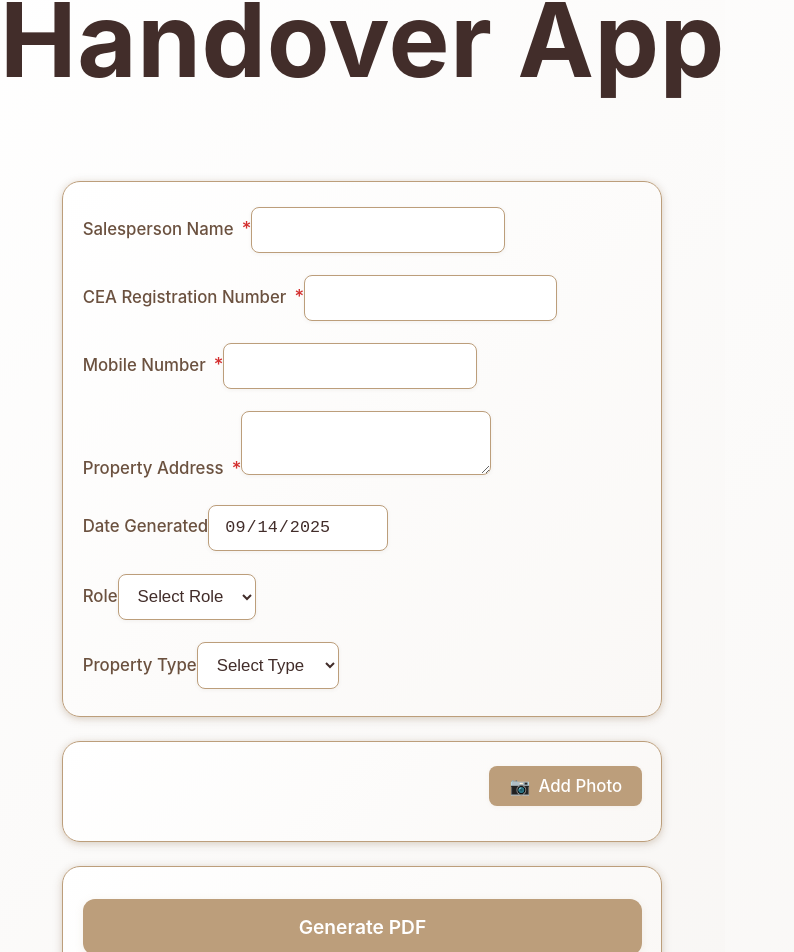
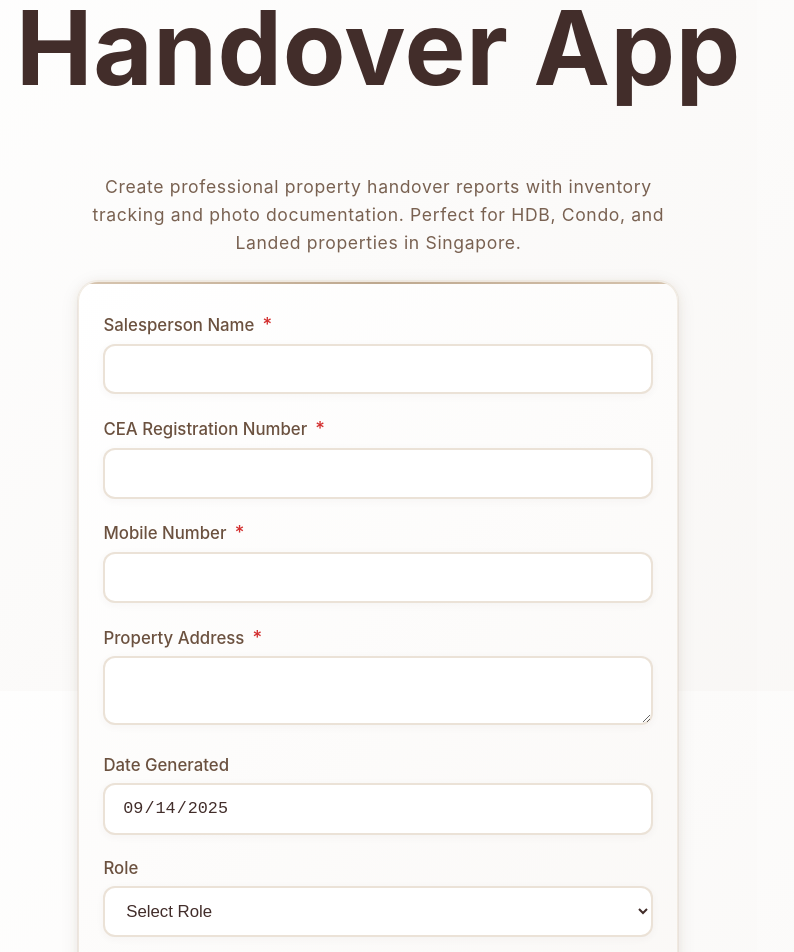
Before and after one commit to Yt9991/handover-app, a React (Vite) app: page / in a window 1280 px wide. Shown: the part 109-1061 px from the top of the page, without its empty margins (0-794 px from the left). Built offline with nearby package versions, Linux system fonts and the light colour scheme.

Commit message:
Beautify app: add intro text, background effects, improved styling, hover animations

```diff
--- a/src/App.css
+++ b/src/App.css
@@ -4,16 +4,44 @@ body, #root, .handover-app-root {
   padding: 0;
   font-family: 'Inter', 'Nunito', system-ui, Avenir, Helvetica, Arial, sans-serif;
   background: linear-gradient(135deg, #ffffff 0%, #f8f6f4 100%);
+  background-attachment: fixed;
   color: #422d2a;
+  position: relative;
+}
+
+.handover-app-root::before {
+  content: '';
+  position: fixed;
+  top: 0;
+  left: 0;
+  width: 100%;
+  height: 100%;
+  background:
+    radial-gradient(circle at 20% 80%, rgba(188, 158, 123, 0.1) 0%, transparent 50%),
+    radial-gradient(circle at 80% 20%, rgba(188, 158, 123, 0.08) 0%, transparent 50%),
+    radial-gradient(circle at 40% 40%, rgba(188, 158, 123, 0.05) 0%, transparent 50%);
+  pointer-events: none;
+  z-index: -1;
 }
 
 .handover-header {
   text-align: center;
-  padding: 1.5rem 0 1rem 0;
+  padding: 2rem 1rem 1.5rem 1rem;
   color: #422d2a;
   font-size: 2rem;
   font-weight: 700;
   letter-spacing: 0.02em;
+  position: relative;
+}
+
+.handover-intro {
+  max-width: 600px;
+  margin: 1rem auto 0 auto;
+  color: #6b513f;
+  font-size: 1.1rem;
+  line-height: 1.6;
+  font-weight: 400;
+  opacity: 0.9;
 }
 
 .handover-main {
@@ -26,11 +54,36 @@ body, #root, .handover-app-root {
 }
 
 .handover-section {
-  border-radius: 18px;
-  box-shadow: 0 2px 12px rgba(66, 45, 42, 0.1), 0 1.5px 6px rgba(188, 158, 123, 0.3);
+  border-radius: 20px;
+  box-shadow:
+    0 4px 20px rgba(66, 45, 42, 0.08),
+    0 2px 8px rgba(188, 158, 123, 0.15),
+    0 0 0 1px rgba(188, 158, 123, 0.1);
   background: linear-gradient(135deg, #ffffff 0%, #faf8f6 100%);
-  border: 1.5px solid #bc9e7b;
-  padding: 1.5rem 1.2rem;
+  border: 1px solid rgba(188, 158, 123, 0.2);
+  padding: 1.8rem 1.5rem;
+  transition: all 0.3s ease;
+  position: relative;
+  overflow: hidden;
+}
+
+.handover-section::before {
+  content: '';
+  position: absolute;
+  top: 0;
+  left: 0;
+  right: 0;
+  height: 2px;
+  background: linear-gradient(90deg, #bc9e7b, #936f45, #bc9e7b);
+  opacity: 0.6;
+}
+
+.handover-section:hover {
+  transform: translateY(-2px);
+  box-shadow:
+    0 8px 30px rgba(66, 45, 42, 0.12),
+    0 4px 12px rgba(188, 158, 123, 0.2),
+    0 0 0 1px rgba(188, 158, 123, 0.15);
 }
 
 .handover-placeholder {
@@ -43,20 +96,44 @@ body, #root, .handover-app-root {
 
 .handover-submit-btn {
   width: 100%;
-  background: #bc9e7b;
+  background: linear-gradient(135deg, #bc9e7b 0%, #936f45 100%);
   color: #fff;
   border: none;
-  border-radius: 12px;
+  border-radius: 16px;
   font-size: 1.2rem;
   font-weight: 600;
-  padding: 1rem 0;
+  padding: 1.2rem 0;
   margin-top: 0.5rem;
-  box-shadow: 0 2px 8px rgba(188, 158, 123, 0.15);
-  transition: background 0.2s;
+  box-shadow: 0 4px 16px rgba(188, 158, 123, 0.25);
+  transition: all 0.3s ease;
   cursor: pointer;
+  position: relative;
+  overflow: hidden;
 }
+
+.handover-submit-btn::before {
+  content: '';
+  position: absolute;
+  top: 0;
+  left: -100%;
+  width: 100%;
+  height: 100%;
+  background: linear-gradient(90deg, transparent, rgba(255,255,255,0.2), transparent);
+  transition: left 0.5s;
+}
+
 .handover-submit-btn:hover {
-  background: #936f45;
+  background: linear-gradient(135deg, #936f45 0%, #bc9e7b 100%);
+  transform: translateY(-2px);
+  box-shadow: 0 6px 20px rgba(188, 158, 123, 0.35);
+}
+
+.handover-submit-btn:hover::before {
+  left: 100%;
+}
+
+.handover-submit-btn:active {
+  transform: translateY(0);
 }
 
 .handover-footer {
@@ -87,21 +164,25 @@ body, #root, .handover-app-root {
 .handover-form input,
 .handover-form textarea,
 .handover-form select {
-  border-radius: 8px;
-  border: 1.5px solid #bc9e7b;
-  padding: 0.7em 0.9em;
+  border-radius: 12px;
+  border: 2px solid rgba(188, 158, 123, 0.3);
+  padding: 0.8em 1em;
   font-size: 1.05rem;
   color: #422d2a;
   background: #fff;
-  box-shadow: 0 1px 4px rgba(66, 45, 42, 0.06);
-  transition: border 0.2s;
+  box-shadow: 0 2px 8px rgba(66, 45, 42, 0.04);
+  transition: all 0.3s ease;
   outline: none;
-  margin-top: 0.1rem;
+  margin-top: 0.3rem;
+  width: 100%;
+  box-sizing: border-box;
 }
 .handover-form input:focus,
 .handover-form textarea:focus,
 .handover-form select:focus {
-  border-color: #936f45;
+  border-color: #bc9e7b;
+  box-shadow: 0 0 0 3px rgba(188, 158, 123, 0.1), 0 4px 12px rgba(66, 45, 42, 0.08);
+  transform: translateY(-1px);
 }
 .handover-required {
   color: #d32f2f;
--- a/src/App.jsx
+++ b/src/App.jsx
@@ -305,6 +305,10 @@ function App() {
       {/* Header */}
       <header className="handover-header">
         <h1>Handover App</h1>
+        <p className="handover-intro">
+          Create professional property handover reports with inventory tracking and photo documentation.
+          Perfect for HDB, Condo, and Landed properties in Singapore.
+        </p>
       </header>
 
       {/* Main Content */}
```
